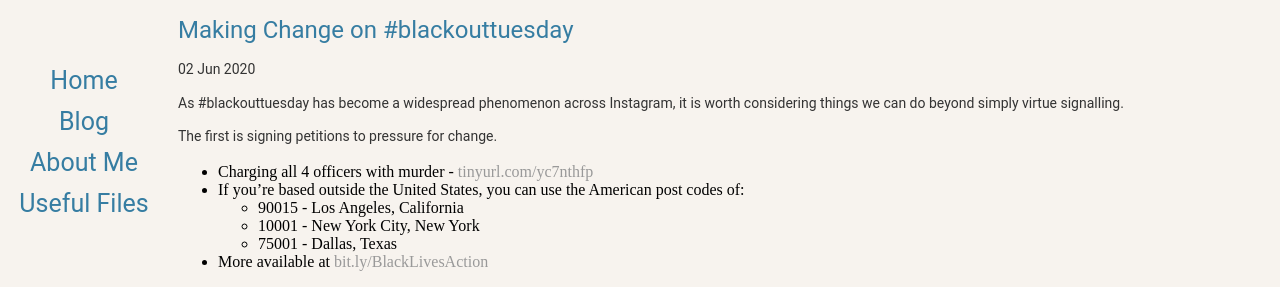
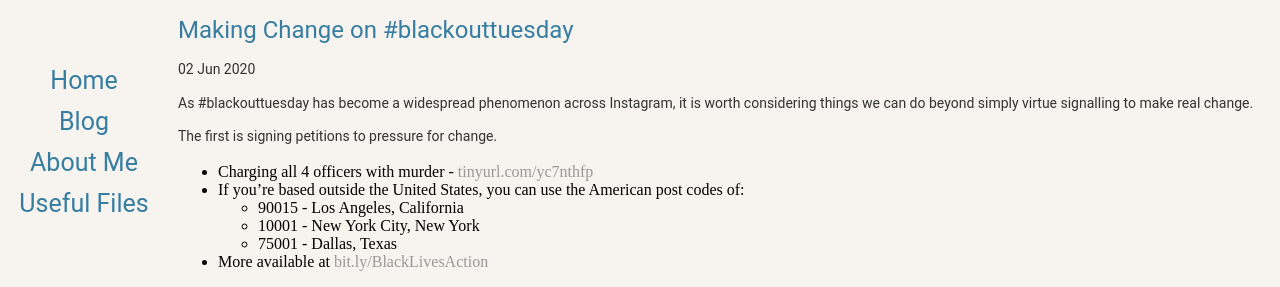
Before and after one commit to tmychow/tmychow.github.io, a Jekyll site: the page built from _posts/2020-06-02-making-change-on-blackouttuesday.md, in a window 1280 px wide. Shown: the top 287 px of the page. Built offline with Jekyll 4.4.1, drawn with Linux system fonts in a browser that asks for light colours.

Commit message:
Update 2020-06-02-making-change-on-blackouttuesday.md

```diff
--- a/_posts/2020-06-02-making-change-on-blackouttuesday.md
+++ b/_posts/2020-06-02-making-change-on-blackouttuesday.md
@@ -5,7 +5,7 @@ date: 2020-06-02
 tag: miscellaneous
 ---
 
-As #blackouttuesday has become a widespread phenomenon across Instagram, it is worth considering things we can do beyond simply virtue signalling.
+As #blackouttuesday has become a widespread phenomenon across Instagram, it is worth considering things we can do beyond simply virtue signalling to make real change.
 
 The first is signing petitions to pressure for change.
 - Charging all 4 officers with murder - [tinyurl.com/yc7nthfp](tinyurl.com/yc7nthfp)
```
